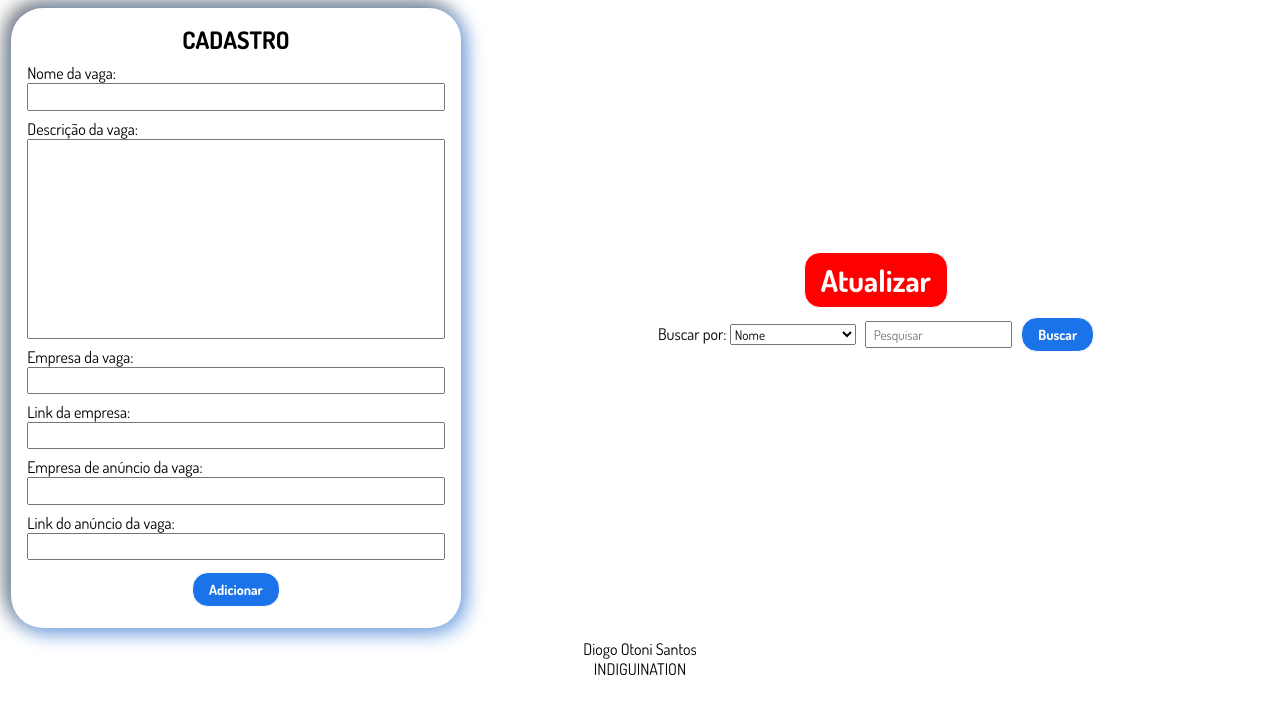
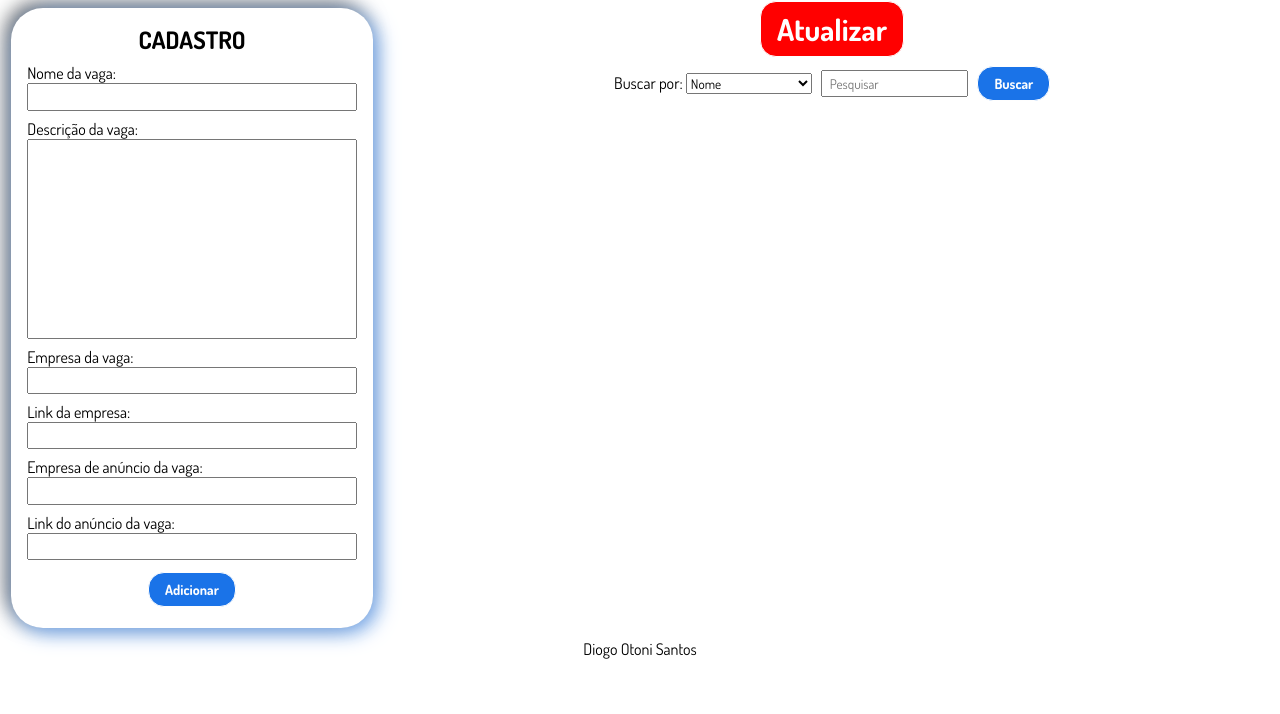
Before and after one commit to Diguim/javascript-gdade-front, a plain HTML site: page src/index.html in a window 1280 px wide. Shown: the part 44-758 px from the top of the page. Drawn offline with Linux system fonts and the light colour scheme.

Commit message:
Feat: update css AND adicionado novos valores do objeto de envio dos dados

```diff
--- a/src/index.html
+++ b/src/index.html
@@ -13,14 +13,24 @@
     <link
         href="https://fonts.googleapis.com/css2?family=Dosis:wght@400;500;600;700;800&family=Open+Sans:wght@300;400;500;600;700;800&display=swap"
         rel="stylesheet" />
+
+<!--
+ _ _ _ _ _ 	 _ _     _   _ _ _ _     _ _ _ _ _   _ _ _ _ _ _   _       _   _ _ _ _ _   _ _     _        _       _ _ _ _ _   _ _ _ _ _   _ _ _ _ _   _ _     _
+|_ _   _ _| |   \   | | |  _ _  \   |_ _   _ _| |  _ _ _ _ _| | |     | | |_ _   _ _| |   \   | |      / \     |_ _   _ _| |_ _   _ _| |  _ _ _  | |   \   | |
+    | |     |    \  | | | |   \  \      | |     | |			  | |     | |     | |     |    \  | |     / _ \        | |         | |     | |     | | |    \  | |
+    | |     | |\  \ | | | |    |  |     | |     | |    _ _ _  | |     | |     | |     | |\  \ | |    / /_\ \       | |         | |     | |     | | | |\  \ | |
+    | |     | | \  \| | | |    |  |     | |     | |   |_   _| | |     | |	  | |     | | \  \| |   /  _ _  \      | |         | |     | |     | | | | \  \| |
+ _ _| |_ _  | |  \    | | |_ _/  /   _ _| |_ _  | |_ _ _| |   | | _ _ | |  _ _| |_ _  | |  \    |  /  /   \  \     | |      _ _| |_ _  | |_ _ _| | | |  \    |
+|_ _ _ _ _| |_|   \_ _| |_ _ _ _/   |_ _ _ _ _| |_ _ _ _ _|   |_ _ _ _ _| |_ _ _ _ _| |_|   \_ _| /_ /     \ _\    |_|     |_ _ _ _ _| |_ _ _ _ _| |_|   \_ _|
+
+-->
 </head>
-
 <body>
     <header>
         <h1>GESTOR DE APLICAÇÕES DE EMPREGO</h1>
     </header>
-    <main class="container-main">
-        <section class="form-section">
+    <div class="container-main">
+        <div class="form-section">
             <div class="box-cadastro">
 
                 <h2>CADASTRO</h2>
@@ -58,8 +68,8 @@
                     </div>
                 </form>
             </div>
-        </section>
-        <section class="show-section">
+        </div>
+        <div class="show-section">
             <div class="header-show-section">
                 <div class="buttons">
                     <button class="btn-default" id="att-button">Atualizar</button>
@@ -87,23 +97,15 @@
                 </form>
             </div>
             <div class="content-show-section" id="content-show-section">
-                <!-- <div class="content-cards-jobs">
-                    <h3>Desenvolvedor Front-end Jr.</h3>
-                    <p>Ghosts Tech</p>
-                    <p>Link da empresa</p>
-                    <p>Solides/Gupy</p>
-                    <p>link do anuncio</p>
-                    <p>dia</p>
-                    <p>hora</p>
-                </div> -->
+
 
             </div>
-        </section>
-    </main>
+        </div>
+    </div>
     <footer>
         <section>
             <p>Diogo Otoni Santos</p>
-            <p>INDIGUINATION</p>
+
         </section>
     </footer>
 
--- a/src/scripts/script.js
+++ b/src/scripts/script.js
@@ -40,7 +40,12 @@ addButton.addEventListener("click", (e) => {
         empAnun: empAnunJob,
         linkAnun: linkAnunJob,
         data: dataEHora.toLocaleDateString(),
-        hora: dataEHora.toLocaleTimeString()
+        hora: dataEHora.toLocaleTimeString(),
+
+        activeStatus: true,
+        statusDescription: ["Send"],
+        lastUpdatedDay: dataEHora.toLocaleDateString(),
+        lastUpdatedTime: dataEHora.toLocaleTimeString(),
     };
 
     register(valores);
--- a/src/styles/index.css
+++ b/src/styles/index.css
@@ -6,16 +6,19 @@
     display: flex;
     flex-direction: row;
     flex-wrap: wrap;
-    justify-content: center;
-    align-items: center;
+    justify-content: space-around;
 }
 .form-section{
-    flex-grow: 4;
-    max-width: 75%;
+    flex-grow: 3;
+    max-width: 30%;
+    min-width: 300px;
 }
 .show-section{
-    flex-grow: 6;
+    flex-grow: 7;
+    display: flex;
+    flex-direction: column;
 
+    max-width: 70%;
 }
 
 /**
@@ -28,8 +31,6 @@
         -5px -5px 20px #5F5F5F;
     padding: 1rem;
     margin: .7rem;
-
-    max-width: 100%;
 }
 
 .item-form{
@@ -102,7 +103,7 @@ textarea{
 
     padding: 1rem;
     border-radius: 1rem;
-    margin: .3rem;
+    margin: .7rem;
     max-width: 440px;
 }
 
```
